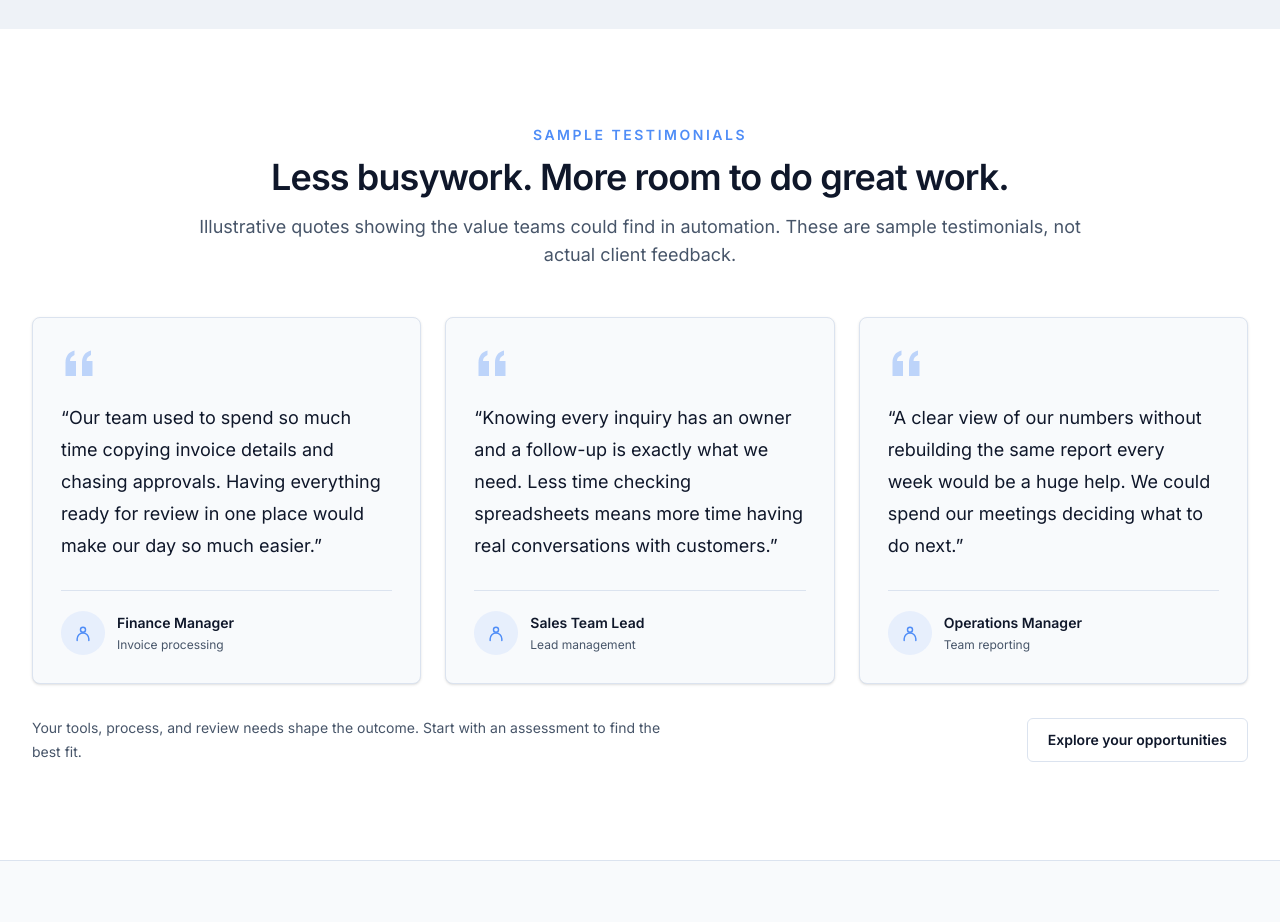
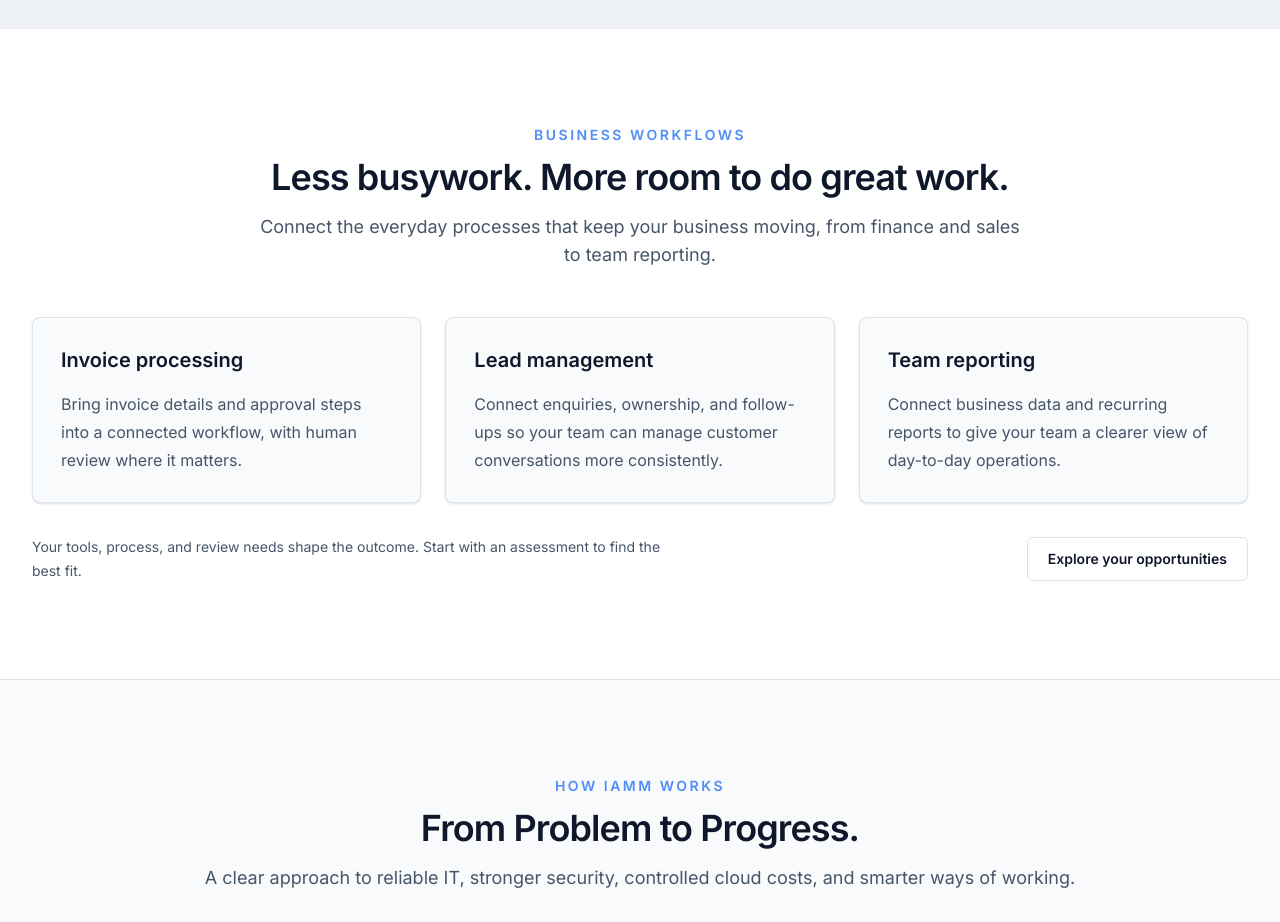
Before and after one commit to abhijeetsodlan/iamm, a Next.js app: page / in a window 1280 px wide. Shown: the part 2420-3342 px from the top of the page. Built offline with nearby package versions, Linux system fonts and the light colour scheme.

Commit message:
no test now

```diff
--- a/app/page.tsx
+++ b/app/page.tsx
@@ -33,21 +33,18 @@ const values = [
   ],
 ];
 
-const sampleTestimonials = [
+const businessNeeds = [
   {
-    role: "Finance Manager",
-    context: "Invoice processing",
-    quote: "Our team used to spend so much time copying invoice details and chasing approvals. Having everything ready for review in one place would make our day so much easier.",
+    title: "Invoice processing",
+    description: "Bring invoice details and approval steps into a connected workflow, with human review where it matters.",
   },
   {
-    role: "Sales Team Lead",
-    context: "Lead management",
-    quote: "Knowing every inquiry has an owner and a follow-up is exactly what we need. Less time checking spreadsheets means more time having real conversations with customers.",
+    title: "Lead management",
+    description: "Connect enquiries, ownership, and follow-ups so your team can manage customer conversations more consistently.",
   },
   {
-    role: "Operations Manager",
-    context: "Team reporting",
-    quote: "A clear view of our numbers without rebuilding the same report every week would be a huge help. We could spend our meetings deciding what to do next.",
+    title: "Team reporting",
+    description: "Connect business data and recurring reports to give your team a clearer view of day-to-day operations.",
   },
 ];
 
@@ -165,30 +162,17 @@ export default function Home() {
       <section className="border-b border-border bg-surface py-20 sm:py-24">
         <div className="mx-auto max-w-7xl px-6 lg:px-8">
           <SectionHeading
-            eyebrow="Sample testimonials"
+            eyebrow="Business workflows"
             title="Less busywork. More room to do great work."
-            description="Illustrative quotes showing the value teams could find in automation. These are sample testimonials, not actual client feedback."
+            description="Connect the everyday processes that keep your business moving, from finance and sales to team reporting."
             align="center"
           />
           <div className="mt-12 grid gap-6 lg:grid-cols-3">
-            {sampleTestimonials.map((testimonial) => (
-              <figure key={testimonial.role} className="flex h-full flex-col rounded-lg border border-border bg-background p-7 shadow-sm">
-                <svg aria-hidden="true" viewBox="0 0 24 24" className="mb-5 h-9 w-9 text-primary/35" fill="currentColor">
-                  <path d="M3 11c0-4 2-7 6-8v3c-2 1-3 2-3 4h4v10H3V11Zm11 0c0-4 2-7 6-8v3c-2 1-3 2-3 4h4v10h-7V11Z" />
-                </svg>
-                <blockquote className="flex-1 text-lg leading-8 text-foreground">
-                  <p>&ldquo;{testimonial.quote}&rdquo;</p>
-                </blockquote>
-                <figcaption className="mt-7 flex items-center gap-3 border-t border-border pt-5">
-                  <span aria-hidden="true" className="flex h-11 w-11 shrink-0 items-center justify-center rounded-full bg-primary/10 text-primary">
-                    <svg viewBox="0 0 24 24" className="h-5 w-5" fill="none" stroke="currentColor" strokeWidth="1.75" strokeLinecap="round"><circle cx="12" cy="8" r="3" /><path d="M5 21v-2a7 7 0 0 1 14 0v2" /></svg>
-                  </span>
-                  <div>
-                    <p className="text-sm font-semibold text-foreground">{testimonial.role}</p>
-                    <p className="mt-1 text-xs text-muted-foreground">{testimonial.context}</p>
-                  </div>
-                </figcaption>
-              </figure>
+            {businessNeeds.map((need) => (
+              <article key={need.title} className="h-full rounded-lg border border-border bg-background p-7 shadow-sm">
+                <h3 className="text-xl font-semibold text-foreground">{need.title}</h3>
+                <p className="mt-4 text-base leading-7 text-muted-foreground">{need.description}</p>
+              </article>
             ))}
           </div>
           <div className="mt-8 flex flex-col items-start gap-4 sm:flex-row sm:items-center sm:justify-between">
```
